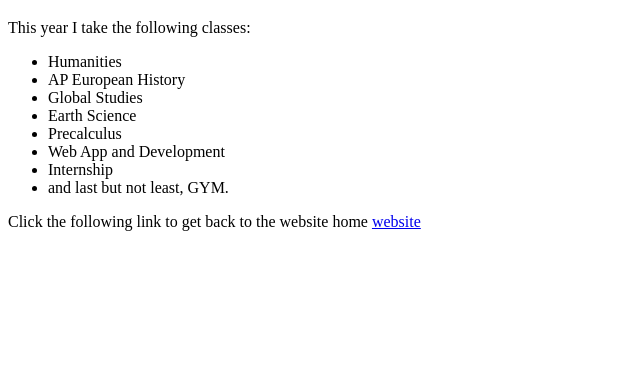
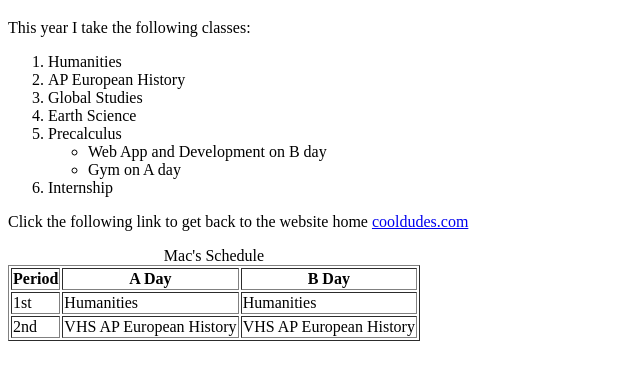
Before and after one commit to mpfarricy1116/376, a plain HTML site: page Schedule.html in a window 1280 px wide. Shown: the part 61-438 px from the top of the page, without its empty margins (0-640 px from the left). Drawn offline with Linux system fonts and the light colour scheme.

Commit message:
Added my Schedule

```diff
--- a/Schedule.html
+++ b/Schedule.html
@@ -10,19 +10,47 @@
 
         <p>
             This year I take the following classes:
-            <ul>
+            <ol>
               <li> Humanities </li>
               <li> AP European History </li>
               <li> Global Studies </li>
               <li> Earth Science </li>
-              <li> Precalculus </li>
-              <li> Web App and Development </li>
+              <li> Precalculus
+                <ul>
+                  <li> Web App and Development on B day</li>
+                  <li> Gym on A day </li>
+                </ul>
+              </li>
               <li> Internship </li>
-              <li> and last but not least, GYM.</li>
-            </ul>
+            </ol>
+
+             <table border="1">
+               <caption>Mac's Schedule</caption>
+               <tr>
+                    <th>Period</th>
+                    <th>A Day</th>
+                    <th>B Day</th>
+               </tr>
+
+               <tr>
+                    <td>1st</td>
+                    <td>Humanities</td>
+                    <td>Humanities</td>
+
+                  </tr>
+
+                  <tr>
+                      <td>2nd</td>
+                      <td>VHS AP European History</td>
+                      <td>VHS AP European History</td>
+                  </tr>
+
+
+
+
         </p>
 
         <p>
-          Click the following link to get back to the website home <a href="practice.html">website</a>
+          Click the following link to get back to the website home <a href="practice.html">cooldudes.com</a>
         </body>
 </html>
```
